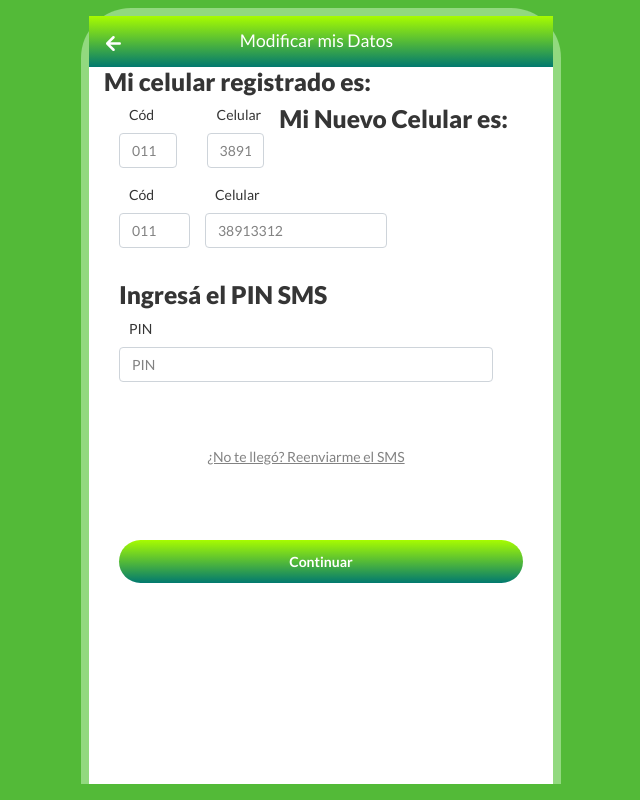
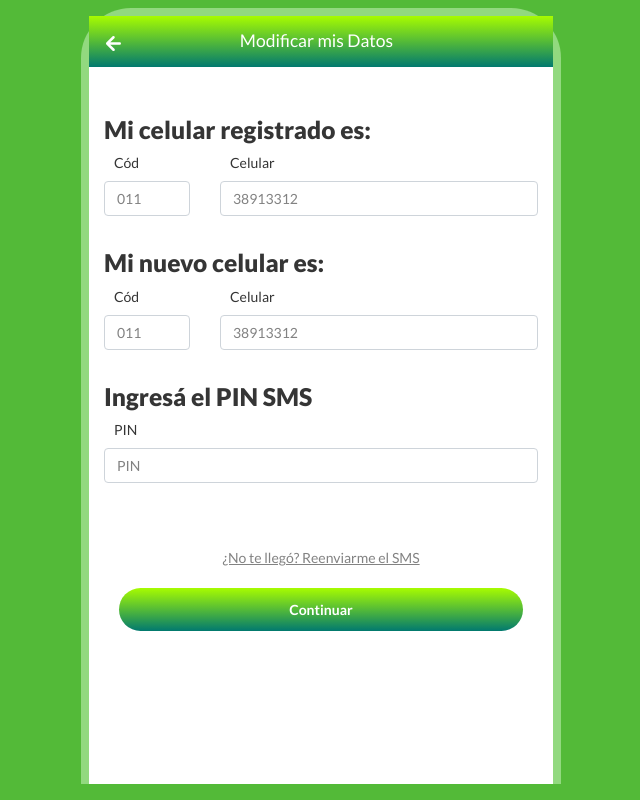
Before and after one commit to CO-FA/WebApp, a React (Create React App) app: page /#/perfilModificarCelular in a window 1280 px wide. Shown: the whole page, without its empty margins (319-959 px from the left). Built offline with nearby package versions, Linux system fonts and the light colour scheme.

Commit message:
Cambios de estilos

```diff
--- a/src/components/commons/Encabezado.jsx
+++ b/src/components/commons/Encabezado.jsx
@@ -3,7 +3,7 @@ import Button from "./Button";
 
 export default function Encabezado({ title, withoutBackButton }) {
   return (
-    <header>
+    <header className="rounded-top">
       {!withoutBackButton && (
         <Button
           className="btn btn-link px-0 py-4"
@@ -17,14 +17,14 @@ export default function Encabezado({ title, withoutBackButton }) {
             fill="none"
             xmlns="http://www.w3.org/2000/svg"
           >
-              <path
-                d="M13.75 6.25H4.257l4.127-4.11A1.253 1.253 0 0 0 7.497 0c-.333 0-.653.132-.888.367L.356 6.612a1.249 1.249 0 0 0-.262.412 1.248 1.248 0 0 0 0 .95c.06.153.149.293.262.412L6.61 14.63a1.251 1.251 0 0 0 1.776 0 1.25 1.25 0 0 0 0-1.774l-4.127-4.11h9.492A1.251 1.251 0 0 0 15 7.5a1.248 1.248 0 0 0-1.25-1.249z"
-                fill="#353535"
-              />
+            <path
+              d="M13.75 6.25H4.257l4.127-4.11A1.253 1.253 0 0 0 7.497 0c-.333 0-.653.132-.888.367L.356 6.612a1.249 1.249 0 0 0-.262.412 1.248 1.248 0 0 0 0 .95c.06.153.149.293.262.412L6.61 14.63a1.251 1.251 0 0 0 1.776 0 1.25 1.25 0 0 0 0-1.774l-4.127-4.11h9.492A1.251 1.251 0 0 0 15 7.5a1.248 1.248 0 0 0-1.25-1.249z"
+              fill="#353535"
+            />
           </svg>
         </Button>
       )}
-      {title && <h1 className="my-3 text-center">{title}</h1>}
+      {title && <h1 className="text-center">{title}</h1>}
     </header>
   );
 }
--- a/src/pages/Perfil.jsx
+++ b/src/pages/Perfil.jsx
@@ -6,7 +6,7 @@ import SolicitarPrestamo from "../components/commons/SolicitarPrestamo";
 import Button from "../components/commons/Button";
 import { Link } from "react-router-dom";
 import OfertaPrestamoPerfil from "../components/commons/OfertaPrestamoPerfil";
-import Acordeon from  "../components/commons/Acordeon"
+import Acordeon from "../components/commons/Acordeon";
 
 export default function Perfil() {
   const optionsToShow = [
@@ -19,9 +19,7 @@ export default function Perfil() {
 
   return (
     <>
-    <div className="col-12 mt-3 border-radius-2.75px" >
       <Encabezado withoutBackButton title={<EncabezadoPerfil />} />
-      </div>
 
       <div className="row profile-container">
         <div className="col-12 mt-3">
@@ -40,9 +38,7 @@ export default function Perfil() {
           <SolicitarPrestamo text="Solicitar un préstamo" />
         </div>
         <div className="col-12 mt-3">
-
-       <Acordeon/>
-
+          <Acordeon />
         </div>
         <div className="col-12 mt-3 w-100 mb-4">
           <Link to="/home">
--- a/src/pages/PerfilModificarCelular.jsx
+++ b/src/pages/PerfilModificarCelular.jsx
@@ -8,8 +8,6 @@ import Button from "../components/commons/Button";
 import { formErrors } from "../utils/constantsErrors";
 import { LoaderContext } from "../components/loader/LoaderContext";
 import Encabezadoverde from "../components/commons/EncabezadoVerde";
-
-
 
 export default function RegistroStep5({ celCodigo, cellNumero }) {
   let { setShowLoader } = React.useContext(LoaderContext);
@@ -76,10 +74,9 @@ export default function RegistroStep5({ celCodigo, cellNumero }) {
           <>
             <form>
               <section>
-                <h3>Mi celular registrado es:</h3>
-
-                <div className="row col">
-                  <div className="form-group col">
+                <h3 className="mt-5">Mi celular registrado es:</h3>
+                <div className="row">
+                  <div className="form-group col-3">
                     <Input
                       label="Cód"
                       type="number"
@@ -101,7 +98,11 @@ export default function RegistroStep5({ celCodigo, cellNumero }) {
                       values={values}
                     />
                   </div>
-                  <h3>Mi Nuevo Celular es:</h3>
+
+                  <div />
+                </div>
+                <h3 className="mt-3">Mi nuevo celular es:</h3>
+                <div className="row">
                   <div className="form-group col-3">
                     <Input
                       label="Cód"
@@ -113,7 +114,7 @@ export default function RegistroStep5({ celCodigo, cellNumero }) {
                       values={values}
                     />
                   </div>
-                  <div className="form-group">
+                  <div className="form-group col">
                     <Input
                       label="Celular"
                       placeholder="38913312"
@@ -124,14 +125,6 @@ export default function RegistroStep5({ celCodigo, cellNumero }) {
                       values={values}
                     />
                   </div>
-
-
-
-
-
-
-
-
                   <div className="col-12">
                     {errors["clienteCelCodigo"] && (
                       <span
@@ -150,9 +143,10 @@ export default function RegistroStep5({ celCodigo, cellNumero }) {
                       </span>
                     )}
                   </div>
-                  <div className="col-12 mt-3">
-                    <h3>Ingresá el PIN SMS</h3>
-                  </div>
+                </div>
+
+                <h3 className="mt-3">Ingresá el PIN SMS</h3>
+                <div className="row">
                   <div className="form-group col-12">
                     <Input
                       label="PIN"
@@ -171,10 +165,8 @@ export default function RegistroStep5({ celCodigo, cellNumero }) {
                       </a>
                     </p>
                   </div>
-                  <div />
                 </div>
-
-                </section>
+              </section>
               <Footer>
                 <div className="col-12">
                   <Button
```
